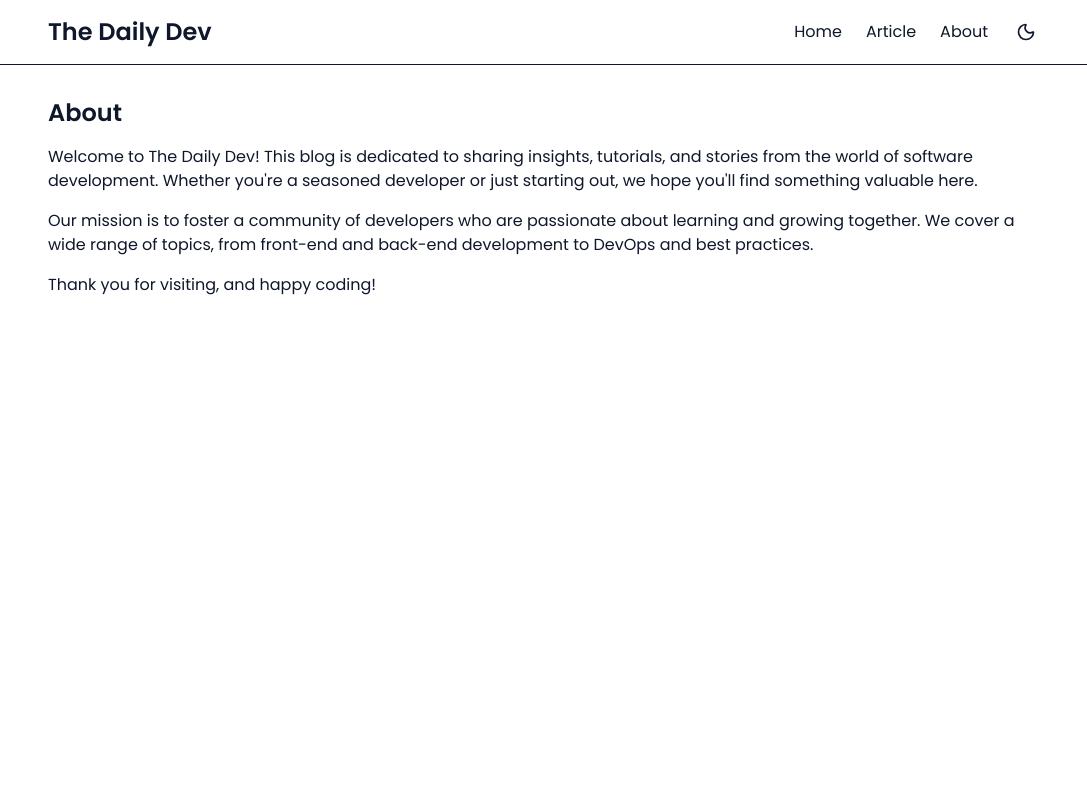
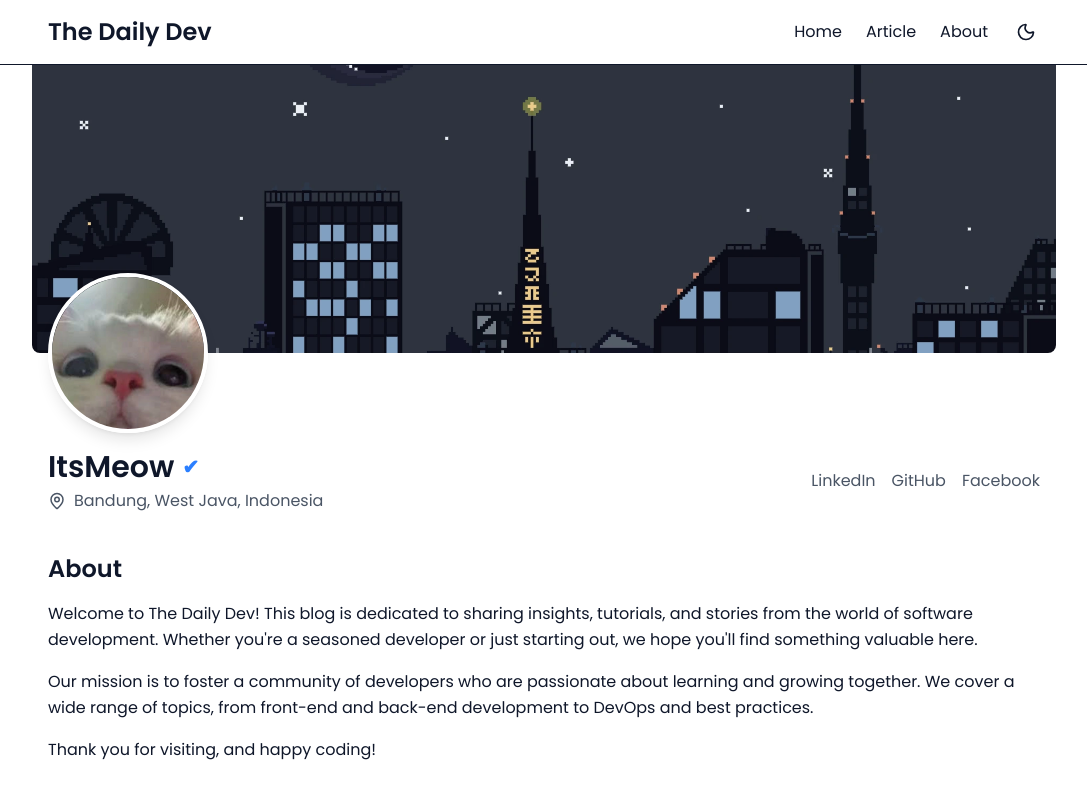
Before and after one commit to azrilpramudia/my-personal-blog, a React (Vite) app: page /about in a window 1280 px wide. Shown: the top 800 px of the page, without its empty margins (96-1183 px from the left). Built offline with nearby package versions, Linux system fonts and the light colour scheme.

Commit message:
chore: refactor code in about

```diff
--- a/src/pages/About.jsx
+++ b/src/pages/About.jsx
@@ -1,20 +1,85 @@
+import { MapPin } from "lucide-react";
+import coverImg from "../assets/background.webp";
+import profileImg from "../assets/profile.webp";
+
 const About = () => {
   return (
     <div className="min-h-screen font-poppins">
-      <div className="max-w-5xl mx-auto px-4 py-8">
-        <h1 className="text-2xl font-semibold">About</h1>
-        <p className="mt-4">
+      {/* --- COVER (MATCH TEXT WIDTH) --- */}
+      <div className="w-full">
+        <div className="max-w-5xl mx-auto h-52 md:h-72 relative">
+          <img
+            src={coverImg}
+            alt="Cover"
+            className="w-full h-full object-cover rounded-b-lg"
+          />
+        </div>
+      </div>
+
+      {/* --- PROFILE HEADER SECTION --- */}
+      <div className="max-w-5xl mx-auto px-4 relative">
+        {/* Profile image overlapping */}
+        <div className="absolute -top-16 md:-top-20">
+          <img
+            src={profileImg}
+            alt="Profile"
+            className="
+              w-32 h-32 md:w-40 md:h-40
+              rounded-full object-cover
+              border-4 border-white dark:border-gray-900
+              shadow-lg
+            "
+          />
+        </div>
+
+        {/* Name + Location + Social icons */}
+        <div className="pt-20 md:pt-24 flex flex-col md:flex-row md:items-center justify-between">
+          <div>
+            <h1 className="text-3xl font-semibold flex items-center gap-2">
+              ItsMeow <span className="text-blue-500 text-xl">✔</span>
+            </h1>
+
+            <p className="flex items-center gap-2 text-gray-600 dark:text-gray-300 mt-1">
+              <MapPin size={18} />
+              Bandung, West Java, Indonesia
+            </p>
+          </div>
+
+          {/* Social links */}
+          <div className="flex items-center gap-4 mt-4 md:mt-0 text-gray-600 dark:text-gray-300">
+            <a href="#" className="hover:text-blue-600">
+              LinkedIn
+            </a>
+            <a href="#" className="hover:text-blue-600">
+              GitHub
+            </a>
+            <a href="#" className="hover:text-blue-600">
+              Facebook
+            </a>
+          </div>
+        </div>
+      </div>
+
+      {/* --- ABOUT CONTENT --- */}
+      <div className="max-w-5xl mx-auto px-4 mt-10">
+        <h2 className="text-2xl font-semibold">About</h2>
+
+        <p className="mt-4 leading-relaxed">
           Welcome to The Daily Dev! This blog is dedicated to sharing insights,
           tutorials, and stories from the world of software development. Whether
           you're a seasoned developer or just starting out, we hope you'll find
           something valuable here.
         </p>
-        <p className="mt-4">
+
+        <p className="mt-4 leading-relaxed">
           Our mission is to foster a community of developers who are passionate
           about learning and growing together. We cover a wide range of topics,
           from front-end and back-end development to DevOps and best practices.
         </p>
-        <p className="mt-4">Thank you for visiting, and happy coding!</p>
+
+        <p className="mt-4 leading-relaxed">
+          Thank you for visiting, and happy coding!
+        </p>
       </div>
     </div>
   );
```
Also changed, not shown: src/assets/background.webp (added), src/assets/profile.webp (added).
